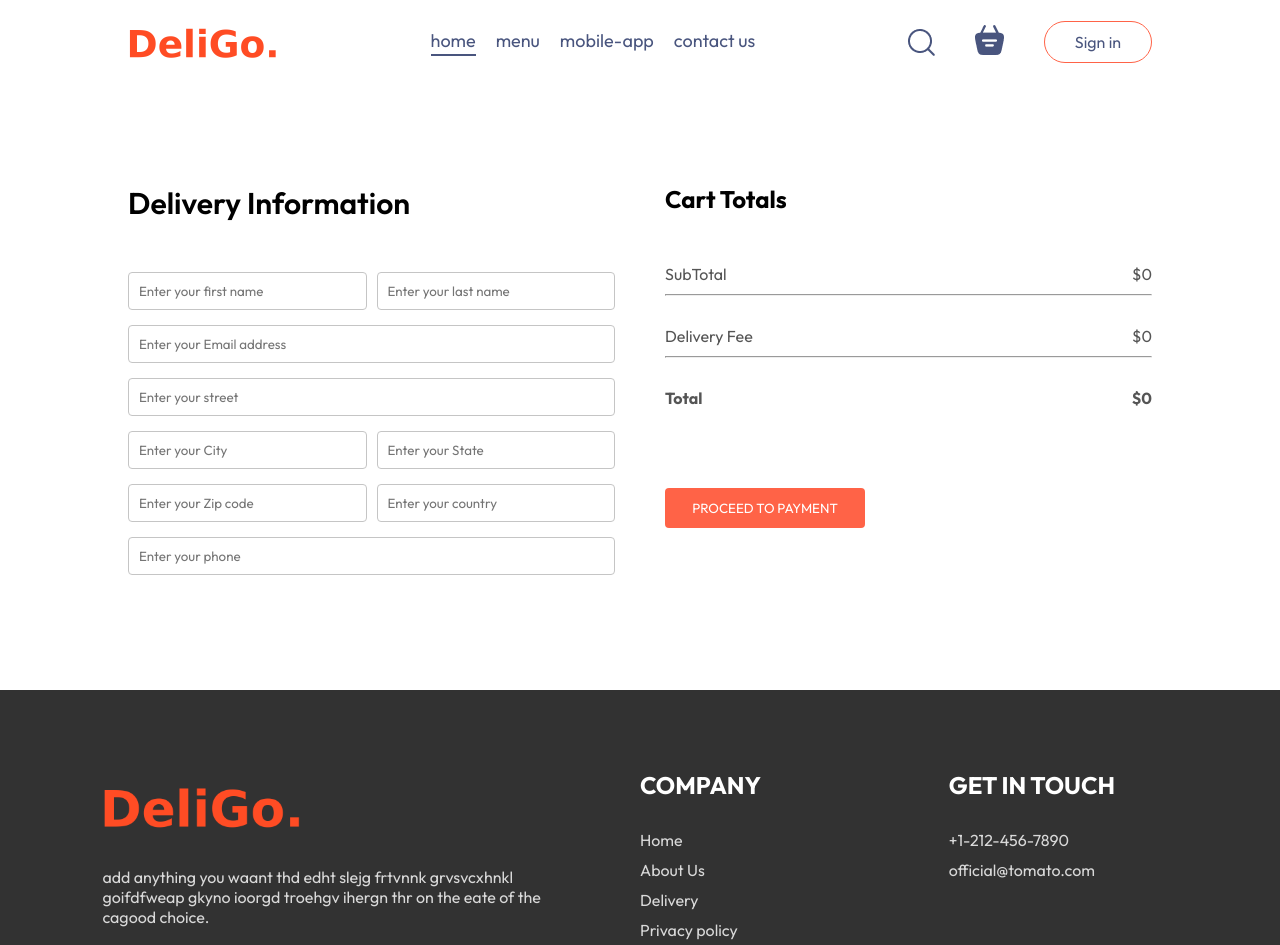
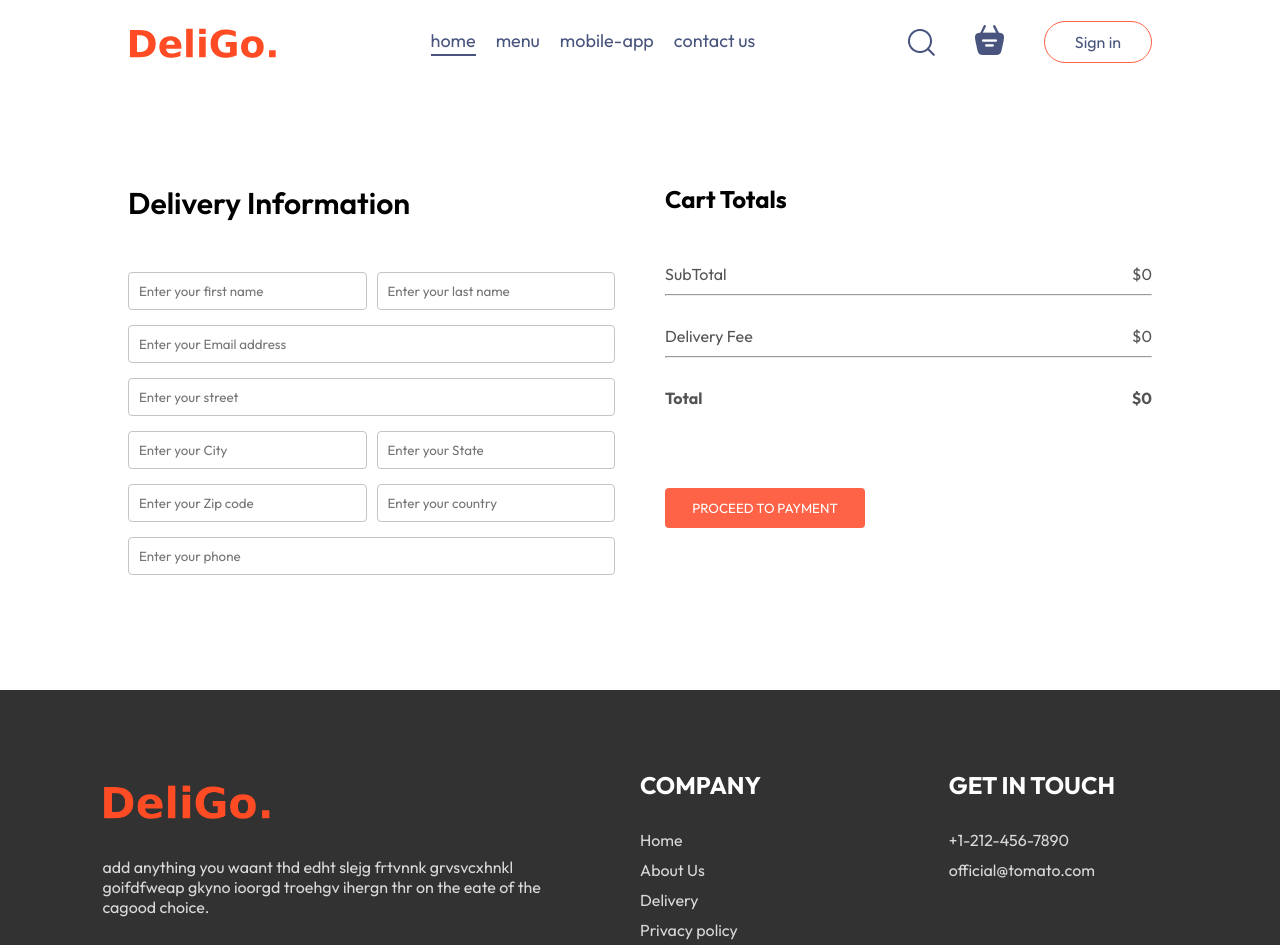
Before and after one commit to Anvithshetty17/food-delivery-app, a React (Vite) app: page /Order in a window 1280 px wide. Shown: the top 945 px of the page. Built offline with nearby package versions, Linux system fonts and the light colour scheme.

Commit message:
Update Footer.css

```diff
--- a/src/Components/Footer/Footer.css
+++ b/src/Components/Footer/Footer.css
@@ -31,7 +31,7 @@
     color: white;
 }
 .logo{
-    width: 200px;
+    width: 170px;
 }
 .footer-content-socialicon img{
  width: 40px;
```
